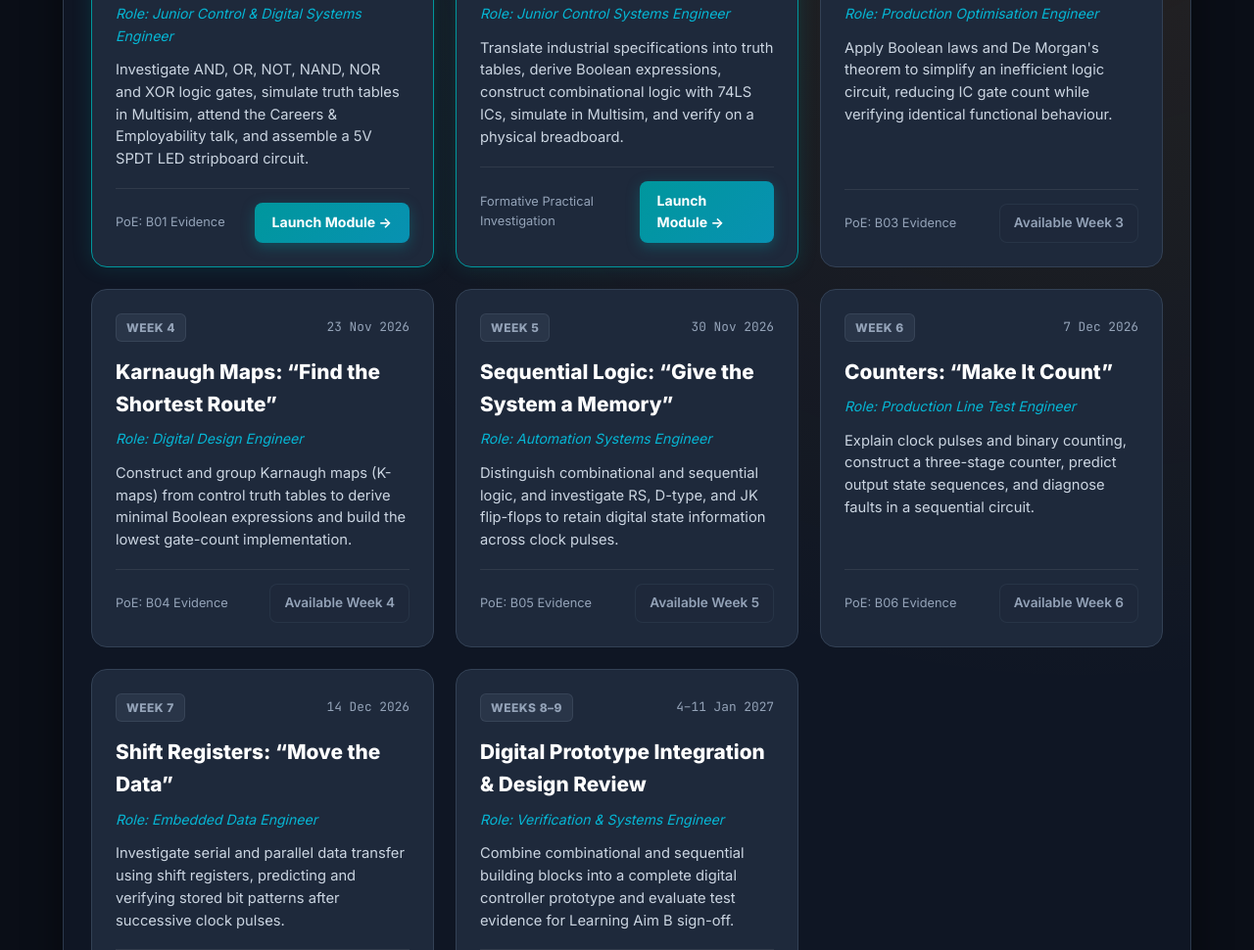
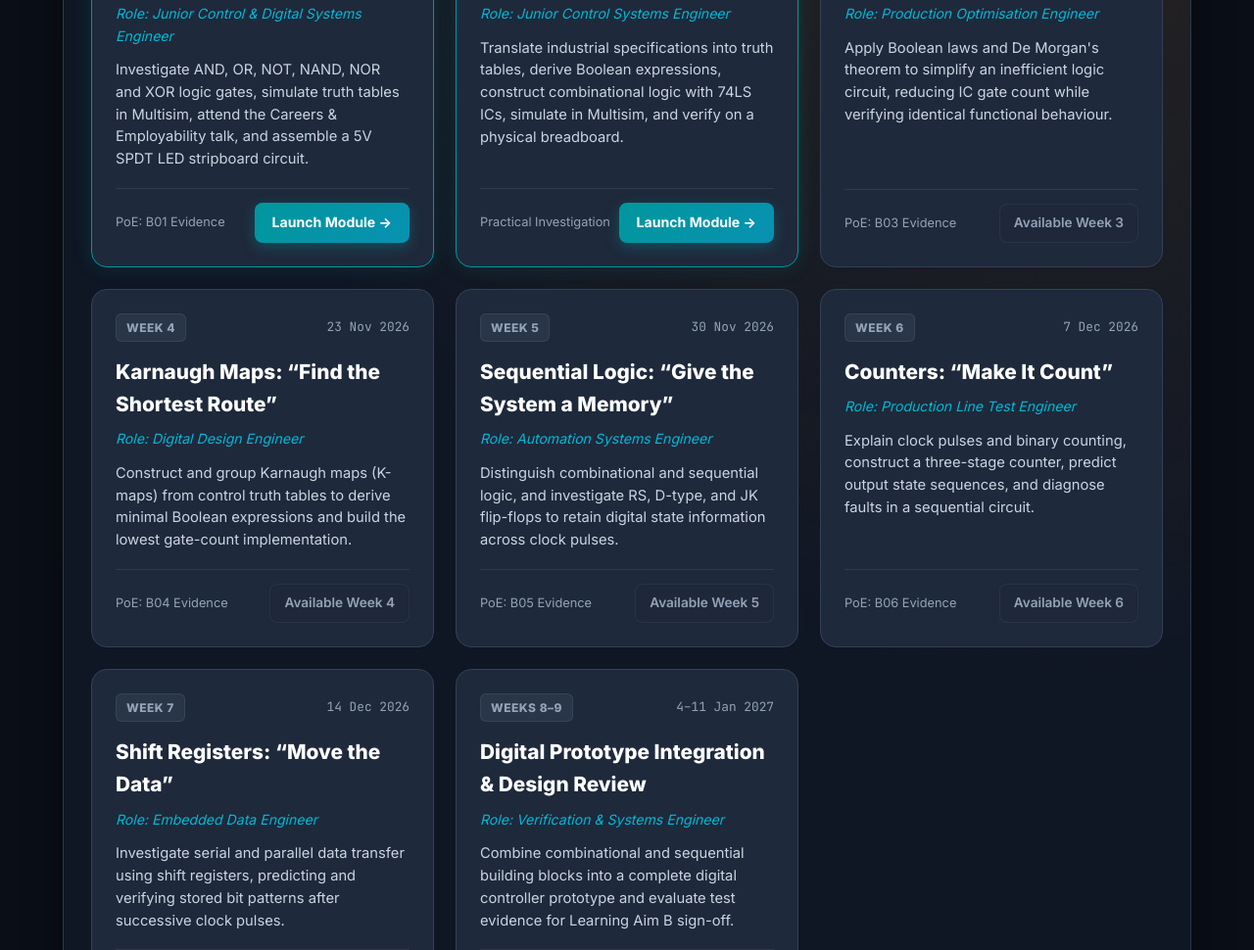
Before and after one commit to ty742/unit19---Electronic-Devices-and-Circuits, a plain HTML site: page index.html in a window 1280 px wide. Shown: the part 1761-2731 px from the top of the page at 98% size. Drawn offline with Linux system fonts and the light colour scheme.

```diff
--- a/index.html
+++ b/index.html
@@ -901,7 +901,7 @@
                 Translate industrial specifications into truth tables, derive Boolean expressions, construct combinational logic with 74LS ICs, simulate in Multisim, and verify on a physical breadboard.
               </p>
               <div class="module-footer">
-                <span style="font-size: 0.8rem; color: var(--text-muted);">Formative Practical Investigation</span>
+                <span style="font-size: 0.8rem; color: var(--text-muted);">Practical Investigation</span>
                 <a href="digital-week2/index.html" class="btn-launch">Launch Module →</a>
               </div>
             </div>
```
